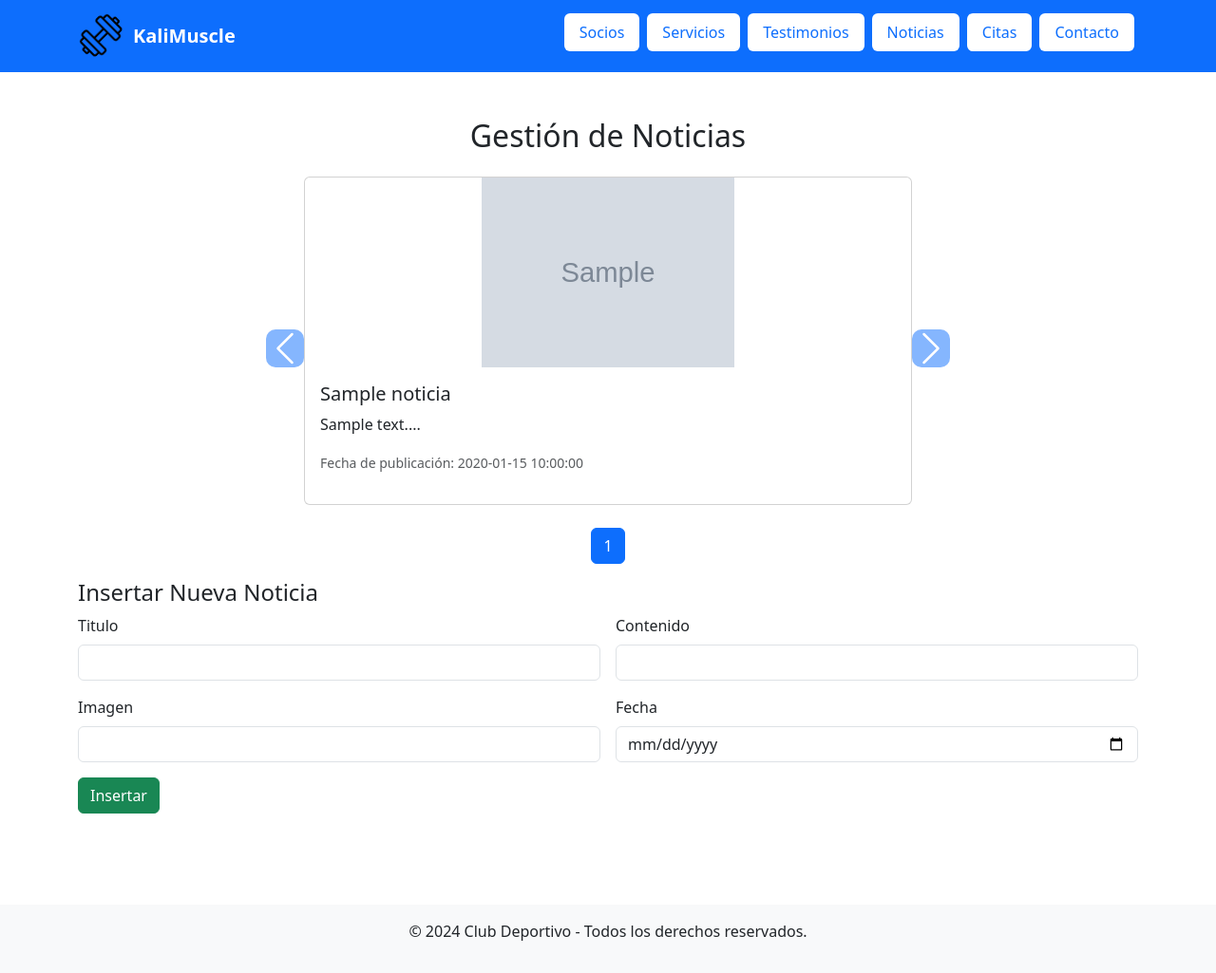
After one commit to Hugo10043/ProyectoGordo, a PHP site: page /noticias.php in a window 1280 px wide. The commit adds this page. Shown: the whole page at 95% size. Run offline with PHP 8.4, Linux system fonts and the light colour scheme; tables that the repository leaves empty or names only in its code hold one stand-in row (values such as "Sample post"); grey boxes marked "Sample" are stand-in pictures.

Commit message:
Carrusel de Noticias

```diff
--- a/estilos.css
+++ b/estilos.css
@@ -59,6 +59,26 @@ body {
     color: white;
 }
 
-.alert{
+.alert {
     width: fit-content;
 }
+
+.carousel-control-prev-icon,
+.carousel-control-next-icon {
+    background-color: #0d6efd;
+    border-radius: 25%;
+    padding: 20px;
+}
+
+.carousel-control-prev,
+.carousel-control-next {
+    height: 50px;
+    top: 45%;
+}
+
+#carouselNoticias {
+    max-width: 800px;
+    /* Ancho máximo del carrusel */
+    margin: 0 auto;
+    /* Centrar el carrusel horizontalmente */
+}
--- /dev/null
+++ b/noticias.php
@@ -0,0 +1,94 @@
+<?php
+require_once "programa/crud.php";
+require_once "programa/config.php";
+require_once "programa/conectar.php";
+
+$conexion = conectar($nombre_host, $nombre_usuario, $password_db, $nombre_db);
+?>
+
+<!DOCTYPE html>
+<html lang="es">
+
+<head>
+    <meta charset="UTF-8">
+    <meta name="viewport" content="width=device-width, initial-scale=1.0">
+    <title>Noticias</title>
+    <link href="https://cdn.jsdelivr.net/npm/bootstrap@5.3.0/dist/css/bootstrap.min.css" rel="stylesheet">
+    <script defer src="https://cdn.jsdelivr.net/npm/bootstrap@5.3.0/dist/js/bootstrap.bundle.min.js"></script>
+    <script defer src="https://cdn.jsdelivr.net/npm/@popperjs/core@2.11.6/dist/umd/popper.min.js"></script>
+    <link rel="stylesheet" href="estilos.css">
+</head>
+
+<body>
+    <?php
+    nav();
+    ?>
+
+    <div class="container my-5">
+        <h2 class="text-center mb-4">Gestión de Noticias</h2>
+
+        <?php
+
+        // $veces = numeroNoticias($conexion) / 4;
+
+        // $numero = 0;
+        // for ($i = 0; $i < $veces; $i++) {
+        //     listarNoticias($conexion, $numero);
+        //     $numero += 4;
+        // }
+        // echo $numero;
+
+
+        $pagina = isset($_GET['pagina']) ? (int) $_GET['pagina'] : 1;
+        $offset = ($pagina - 1) * 4;
+
+        // Mostrar las noticias en el carrusel
+        listarNoticias($conexion, $offset);
+
+        // Mostrar los botones de paginación
+        $totalNoticias = numeroNoticias($conexion);
+        $totalPaginas = ceil($totalNoticias / 4);
+
+        echo '<nav class="mt-4">';
+        echo '<ul class="pagination justify-content-center">';
+        for ($i = 1; $i <= $totalPaginas; $i++) {
+            echo '<li class="page-item ' . ($i === $pagina ? 'active' : '') . '">
+            <a class="page-link" href="?pagina=' . $i . '">' . $i . '</a>
+          </li>';
+        }
+        echo '</ul>';
+        echo '</nav>';
+        ?>
+
+        <section class="mb-5">
+            <h4>Insertar Nueva Noticia</h4>
+            <form method="POST" class="row g-3">
+                <div class="col-md-6">
+                    <label for="titulo" class="form-label">Titulo</label>
+                    <input type="text" class="form-control" id="titulo" name="titulo" required>
+                </div>
+                <div class="col-md-6">
+                    <label for="contenido" class="form-label">Contenido</label>
+                    <input type="text" class="form-control" id="contenido" name="contenido" required>
+                </div>
+                <div class="col-md-6">
+                    <label for="imagen" class="form-label">Imagen</label>
+                    <input type="text" class="form-control" id="imagen" name="imagen" required>
+                </div>
+                <div class="col-md-6">
+                    <label for="fecha" class="form-label">Fecha</label>
+                    <input type="date" class="form-control" id="fecha" name="fecha" required>
+                </div>
+                <div class="col-12">
+                    <button type="submit" name="insertar" class="btn btn-success">Insertar</button>
+                </div>
+            </form>
+        </section>
+    </div>
+
+    <?php
+    footer();
+    ?>
+</body>
+
+</html>
--- a/programa/crud.php
+++ b/programa/crud.php
@@ -718,35 +718,60 @@ function numeroNoticias($conexionBD)
 
 function listarNoticias($conexionBD, $numero)
 {
+    $consulta = "SELECT * FROM noticia LIMIT 4 OFFSET ?";
+    $resultado = $conexionBD->prepare($consulta);
+    $resultado->bind_param("i", $numero);
+    $resultado->execute();
+    $resultado = $resultado->get_result();
 
-    $id = 0;
-    $titulo = "";
-    $contenido = "";
-    $imagen = "";
-    $fecha = "";
+    if ($resultado->num_rows > 0) {
+        echo '<div id="carouselNoticias" class="carousel slide" data-bs-ride="carousel">';
+        echo '<div class="carousel-inner">';
+
+        $activa = true; // La primera es la activa
+        while ($fila = $resultado->fetch_assoc()) {
+            $id = $fila['id'];
+            $titulo = $fila['titulo'];
+            $contenido = $fila['contenido'];
+            $imagen = $fila['imagen'];
+            $fecha = $fila['fecha'];
 
 
-    $consulta = "SELECT * FROM noticia LIMIT 4 OFFSET ?";
+            $contenidoLimitado = implode(' ', array_slice(explode(' ', $contenido), 0, 3)) . '...';
 
-    $resultado = $conexionBD->prepare($consulta);
+            echo '
+            <div class="carousel-item ' . ($activa ? 'active' : '') . '">
+                <div class="card mx-auto" style="width: 80%;">
+                    <img src="' . $imagen . '" class="card-img-top" alt="Imagen de ' . $titulo . '" style="height: 300px; object-fit: contain;">
+                    <div class="card-body">
+                        <h5 class="card-title">' . $titulo . '</h5>
+                        <p class="card-text">' . $contenidoLimitado . '</p>
+                        <p class="text-muted"><small>Fecha de publicación: ' . $fecha . '</small></p>
+                    </div>
+                </div>
+            </div>';
+            $activa = false; // Despues las demas no son activas
+        }
 
+        echo '</div>';
 
-    $resultado->bind_param("i", $numero);
+        // Controles del carrusel
+        echo '
+        <button class="carousel-control-prev" type="button" data-bs-target="#carouselNoticias" data-bs-slide="prev">
+            <span class="carousel-control-prev-icon" aria-hidden="true"></span>
+            <span class="visually-hidden">Anterior</span>
+        </button>
+        <button class="carousel-control-next" type="button" data-bs-target="#carouselNoticias" data-bs-slide="next">
+            <span class="carousel-control-next-icon" aria-hidden="true"></span>
+            <span class="visually-hidden">Siguiente</span>
+        </button>';
 
-    $resultado->bind_result($id, $titulo, $contenido, $imagen, $fecha);
-    $resultado->execute();
+        echo '</div>'; // Cierra el carrusel
+    } else {
+        echo '<p class="text-center text-muted">No hay noticias disponibles.</p>';
+    }
+}
 
-
-    echo "<table border=1px>";
-    echo "<tr><th>ID</th><th>TITULO</th><th>CONTENIDO</th><th>IMAGEN</th><th>FECHA</th></tr>";
-
-    while ($resultado->fetch()) {
-        echo "<tr><td>$id</td><td>$titulo</td><td>$contenido</td><td>$imagen</td><td>$fecha</td></tr>";
-    }
-
-    echo "</table>";
-
-}
 
 function listarUltimasNoticias($conexionBD)
 {
@@ -1032,10 +1057,10 @@ function nav()
                         <a class="nav-link text-primary bg-white rounded px-3 py-2 mx-1" href="testimonios.php">Testimonios</a>
                     </li>
                     <li class="nav-item mb-2 mb-md-2">
-                        <a class="nav-link text-primary bg-white rounded px-3 py-2 mx-1" href="#">Citas</a>
+                        <a class="nav-link text-primary bg-white rounded px-3 py-2 mx-1" href="noticias.php">Noticias</a>
                     </li>
                     <li class="nav-item mb-2 mb-md-2">
-                        <a class="nav-link text-primary bg-white rounded px-3 py-2 mx-1" href="#">Noticias</a>
+                        <a class="nav-link text-primary bg-white rounded px-3 py-2 mx-1" href="#">Citas</a>
                     </li>
                     <li class="nav-item mb-2 mb-md-2">
                         <a class="nav-link text-primary bg-white rounded px-3 py-2 mx-1" href="#">Contacto</a>
```
